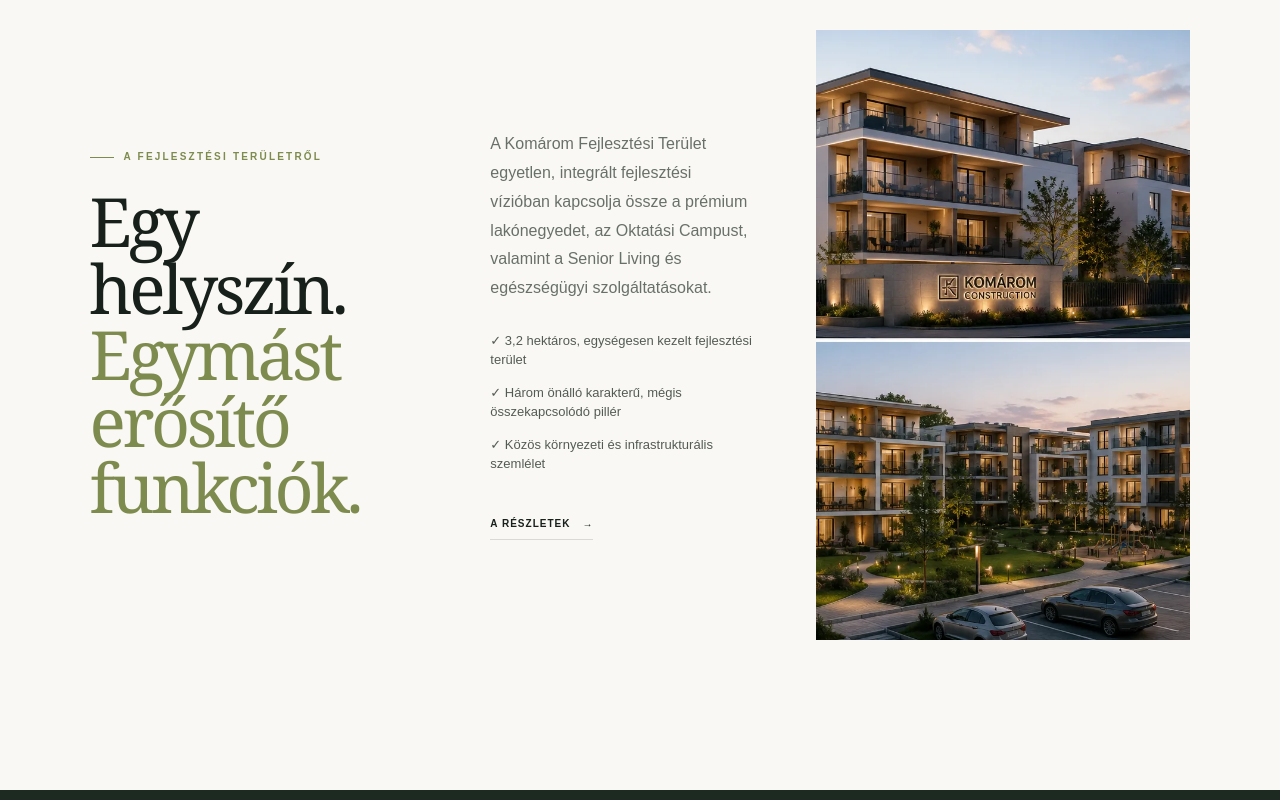
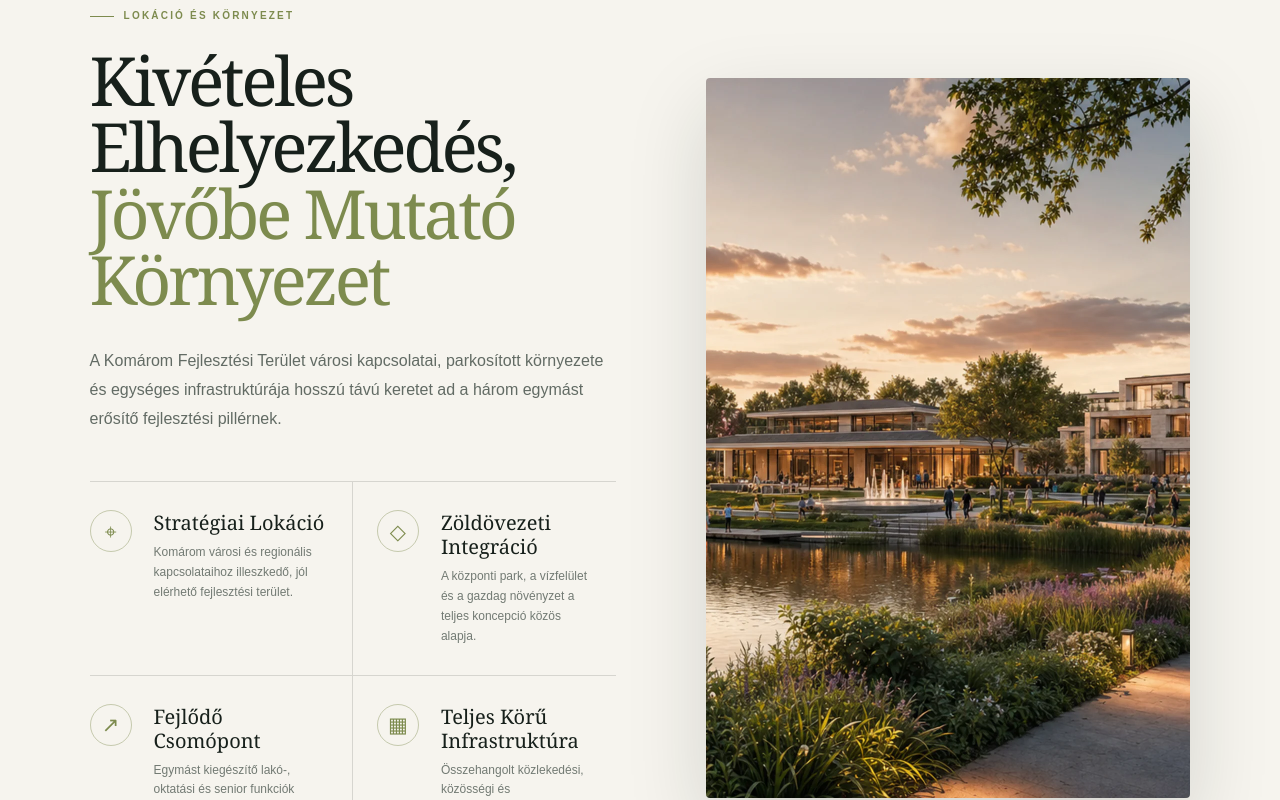
Before and after one commit to kurkoglobal-beep/komarom-marek-jozsef-5, a Next.js app: page / in a window 1280 px wide. Shown: the part 920-1720 px from the top of the page. Built offline with nearby package versions, Linux system fonts and the light colour scheme.

Commit message:
feat: redesign development area section

```diff
--- a/app/page.tsx
+++ b/app/page.tsx
@@ -90,14 +90,21 @@ export default function Home() {
       </div>
     </section>
 
-    <section className="intro" id="development-area">
-      <div><p className="kicker">{content.project.kicker}</p><h2>{content.project.title}<br/><em>{content.project.titleEmphasis}</em></h2></div>
-      <div className="intro-copy">
-        <p>{content.project.description}</p>
-        <ul>{content.project.highlights.map((highlight) => <li key={highlight}>✓ {highlight}</li>)}</ul>
-        <a className="text-link" href="#pillars">{messages.cta.details} <span>→</span></a>
+    <section className="development-area" id="development-area">
+      <div className="development-copy">
+        <p className="kicker">{content.project.kicker}</p>
+        <h2>{content.project.title}<br/><em>{content.project.titleEmphasis}</em></h2>
+        <p className="development-lead">{content.project.description}</p>
+        <div className="development-features">
+          {content.project.features.map((feature) => <article key={feature.title}>
+            <span className="development-icon" aria-hidden="true">{feature.icon}</span>
+            <div><h3>{feature.title}</h3><p>{feature.description}</p></div>
+          </article>)}
+        </div>
       </div>
-      <div className="intro-image"><img src="/assets/renders/exterior/KMJ5_Exterior_Sunset_v01.webp" alt={content.project.imageAlt} className="cover" /></div>
+      <figure className="development-visual">
+        <Image src={content.project.imageSrc} alt={content.project.imageAlt} fill sizes="(max-width: 1050px) 100vw, 48vw" className="cover" />
+      </figure>
     </section>
 
     <section className="location" id="komarom">
--- a/assets/asset-library.json
+++ b/assets/asset-library.json
@@ -131,6 +131,28 @@
           "format": "webp",
           "width": 1536,
           "height": 1024,
+          "purpose": "web"
+        }
+      ],
+      "status": "published"
+    },
+    {
+      "id": "KMJ5-EXTERIOR-INTEGRATED-DEVELOPMENT-001",
+      "name": "KMJ5_Exterior_IntegratedDevelopment",
+      "version": "v01",
+      "createdAt": "2026-07-24",
+      "creator": "OpenAI ImageGen",
+      "description": "Az integrált Komárom Fejlesztési Terület látványterve központi tóval, parkkal, közösségi épülettel és egységes háromszintes építészettel.",
+      "purpose": ["landing-page", "marketing", "investor"],
+      "relatedSprint": "Development area section",
+      "category": "renders/exterior",
+      "sourcePath": "assets/renders/exterior/KMJ5_Exterior_IntegratedDevelopment_v01.png",
+      "renditions": [
+        {
+          "path": "public/assets/renders/exterior/KMJ5_Exterior_IntegratedDevelopment_v01.webp",
+          "format": "webp",
+          "width": 2560,
+          "height": 1440,
           "purpose": "web"
         }
       ],
--- a/content/marek5/hu.json
+++ b/content/marek5/hu.json
@@ -41,16 +41,34 @@
     ]
   },
   "project": {
-    "kicker": "A fejlesztési területről",
-    "title": "Egy helyszín.",
-    "titleEmphasis": "Egymást erősítő funkciók.",
-    "description": "A Komárom Fejlesztési Terület egyetlen, integrált fejlesztési vízióban kapcsolja össze a prémium lakónegyedet, az Oktatási Campust, valamint a Senior Living és egészségügyi szolgáltatásokat.",
-    "highlights": [
-      "3,2 hektáros, egységesen kezelt fejlesztési terület",
-      "Három önálló karakterű, mégis összekapcsolódó pillér",
-      "Közös környezeti és infrastrukturális szemlélet"
+    "kicker": "Lokáció és környezet",
+    "title": "Kivételes Elhelyezkedés,",
+    "titleEmphasis": "Jövőbe Mutató Környezet",
+    "description": "A Komárom Fejlesztési Terület városi kapcsolatai, parkosított környezete és egységes infrastruktúrája hosszú távú keretet ad a három egymást erősítő fejlesztési pillérnek.",
+    "features": [
+      {
+        "icon": "⌖",
+        "title": "Stratégiai Lokáció",
+        "description": "Komárom városi és regionális kapcsolataihoz illeszkedő, jól elérhető fejlesztési terület."
+      },
+      {
+        "icon": "◇",
+        "title": "Zöldövezeti Integráció",
+        "description": "A központi park, a vízfelület és a gazdag növényzet a teljes koncepció közös alapja."
+      },
+      {
+        "icon": "↗",
+        "title": "Fejlődő Csomópont",
+        "description": "Egymást kiegészítő lakó-, oktatási és senior funkciók egyetlen hosszú távú vízióban."
+      },
+      {
+        "icon": "▦",
+        "title": "Teljes Körű Infrastruktúra",
+        "description": "Összehangolt közlekedési, közösségi és zöldinfrastruktúra a terület egészén."
+      }
     ],
-    "imageAlt": "A fejlesztési terület prémium lakónegyedi pillérének látványterve"
+    "imageSrc": "/assets/renders/exterior/KMJ5_Exterior_IntegratedDevelopment_v01.webp",
+    "imageAlt": "A Komárom Fejlesztési Terület integrált látványterve központi tóval, parkkal és háromszintes épületekkel"
   },
   "location": {
     "kicker": "A terület",
```
Also changed, not shown: app/globals.css, public/assets/renders/exterior/KMJ5_Exterior_IntegratedDevelopment_v01.webp (added), 1 other file (tests, documents, lock files or other folders).
